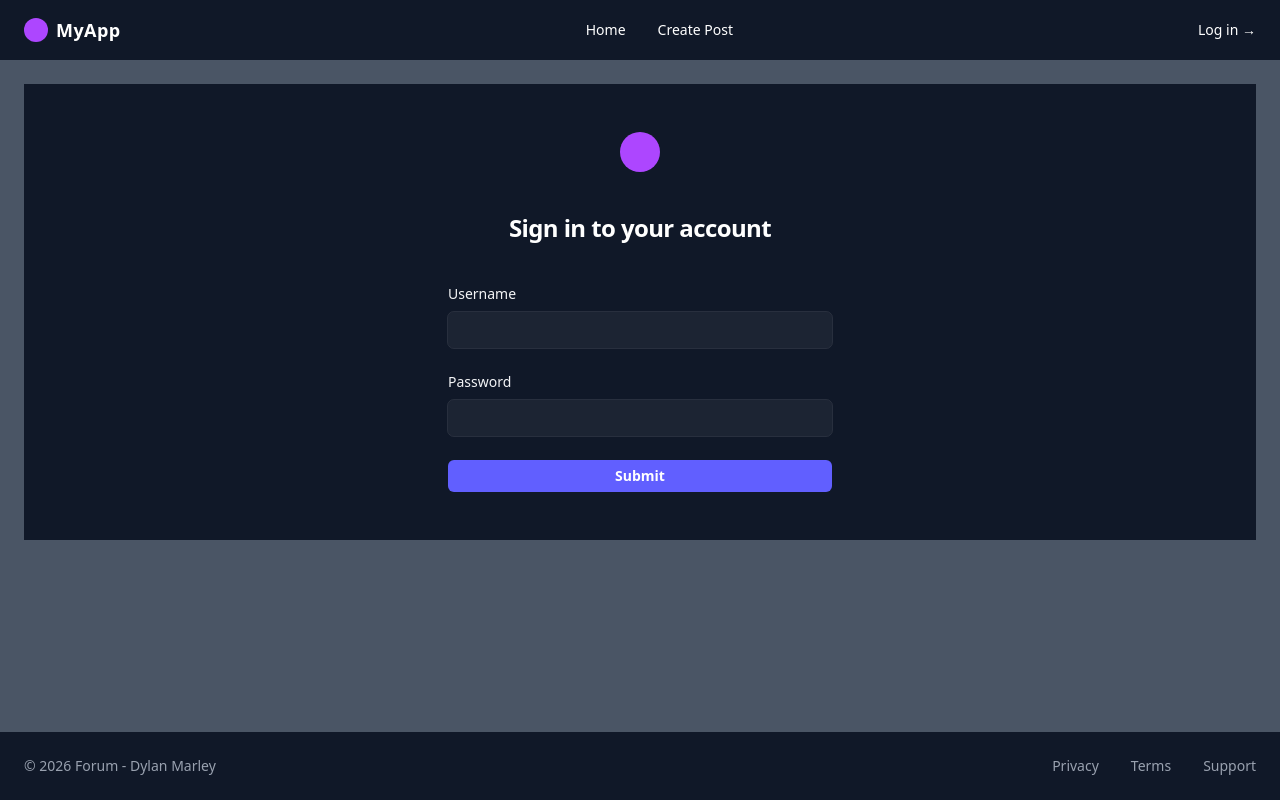
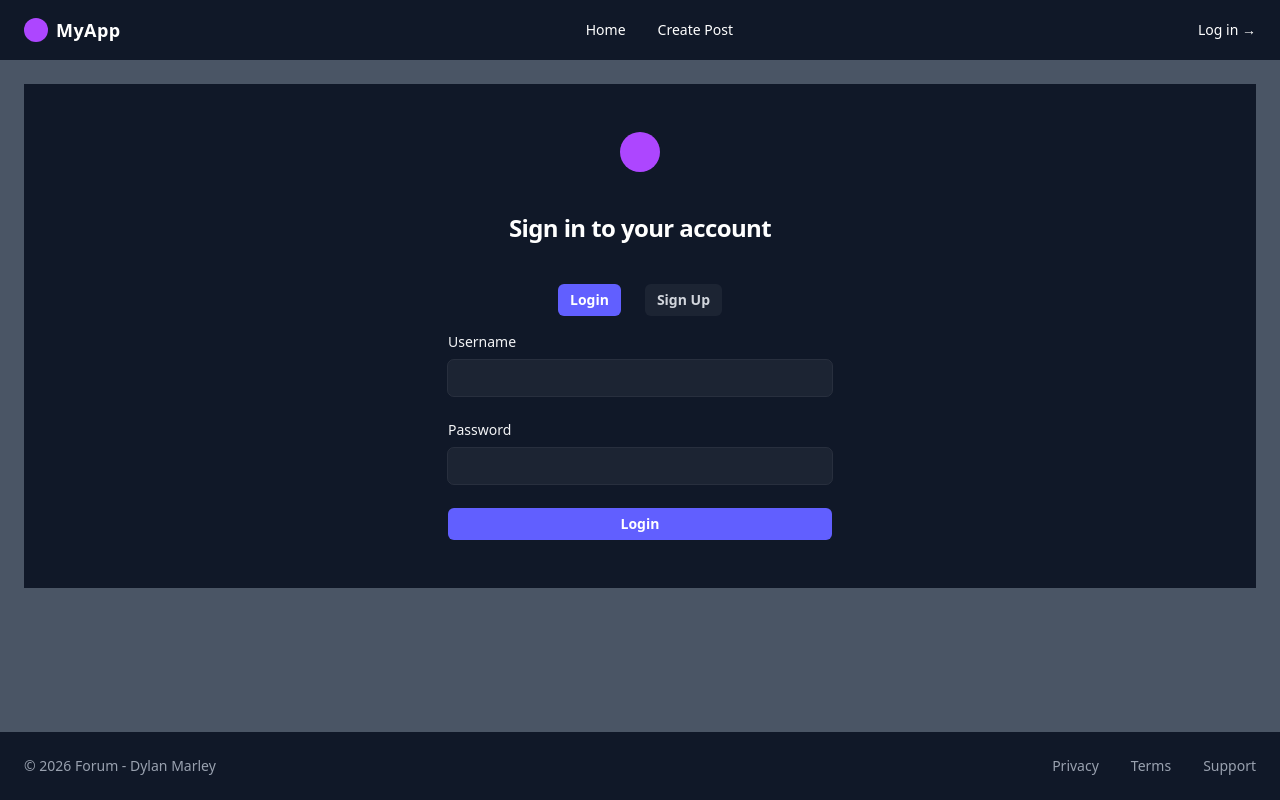
Before and after one commit to Dylan-JM/week07-assignment, a React (Vite) app in the folder client/: page /LoginSignUp in a window 1280 px wide. Built offline with nearby package versions, Linux system fonts and the light colour scheme.

Commit message:
feat: basic login

```diff
--- a/client/src/components/Form.jsx
+++ b/client/src/components/Form.jsx
@@ -1,14 +1,45 @@
 import { useState } from "react";
 
 export function Form() {
+  const [mode, setMode] = useState("login");
+
   const [formValues, setFormValues] = useState({
     username: "",
     password: "",
+    confirmPassword: "",
   });
 
-  function handleSubmit(event) {
+  async function handleSubmit(event) {
     event.preventDefault();
-    console.log("The form values are", formValues);
+
+    if (mode === "signup") {
+      try {
+        await fetch(`${import.meta.env.VITE_SERVER_URL}/new-user`, {
+          method: "POST",
+          headers: {
+            "Content-Type": "application/json",
+          },
+          body: JSON.stringify({
+            username: formValues.username,
+            password: formValues.password,
+          }),
+        });
+      } catch (error) {
+        console.error("Error:", error);
+      }
+    }
+
+    if (mode === "login") {
+      localStorage.setItem(
+        "user",
+        JSON.stringify({
+          username: formValues.username,
+          avatar: null,
+        })
+      );
+    }
+
+    window.location.href = "/";
   }
 
   function handleInputChange(event) {
@@ -19,6 +50,33 @@ export function Form() {
   }
 
   return (
+    <div className="space-y-6">
+      <div className="flex justify-center gap-6 mb-4">
+        <button
+          type="button"
+          onClick={() => setMode("login")}
+          className={`px-3 py-1.5 rounded-md text-sm font-semibold transition ${
+            mode === "login"
+              ? "bg-indigo-500 text-white"
+              : "bg-white/5 text-gray-300 hover:bg-white/10"
+          }`}
+        >
+          Login
+        </button>
+
+        <button
+          type="button"
+          onClick={() => setMode("signup")}
+          className={`px-3 py-1.5 rounded-md text-sm font-semibold transition ${
+            mode === "signup"
+              ? "bg-indigo-500 text-white"
+              : "bg-white/5 text-gray-300 hover:bg-white/10"
+          }`}
+        >
+          Sign Up
+        </button>
+      </div>
+
       <form onSubmit={handleSubmit} className="space-y-6">
         <div>
           <label
@@ -34,11 +92,10 @@ export function Form() {
               name="username"
               value={formValues.username}
               onChange={handleInputChange}
-            className="block w-full rounded-md bg-white/5 px-3 py-1.5 text-base text-white outline outline-1 outline-white/10 placeholder:text-gray-500 focus:outline-2 focus:outline-indigo-500"
+              className="block w-full rounded-md bg-white/5 px-3 py-1.5 text-base text-white outline outline-white/10 placeholder:text-gray-500 focus:outline-2 focus:outline-indigo-500"
             />
           </div>
         </div>
-
         <div>
           <label
             htmlFor="password"
@@ -53,17 +110,37 @@ export function Form() {
               name="password"
               value={formValues.password}
               onChange={handleInputChange}
-            className="block w-full rounded-md bg-white/5 px-3 py-1.5 text-base text-white outline outline-1 outline-white/10 placeholder:text-gray-500 focus:outline-2 focus:outline-indigo-500"
+              className="block w-full rounded-md bg-white/5 px-3 py-1.5 text-base text-white outline outline-white/10 placeholder:text-gray-500 focus:outline-2 focus:outline-indigo-500"
             />
           </div>
         </div>
-
+        {mode === "signup" && (
+          <div>
+            <label
+              htmlFor="confirmPassword"
+              className="block text-sm font-medium text-gray-100"
+            >
+              Confirm Password
+            </label>
+            <div className="mt-2">
+              <input
+                type="password"
+                id="confirmPassword"
+                name="confirmPassword"
+                value={formValues.confirmPassword}
+                onChange={handleInputChange}
+                className="block w-full rounded-md bg-white/5 px-3 py-1.5 text-base text-white outline-1 outline-white/10 placeholder:text-gray-500 focus:outline-2 focus:outline-indigo-500"
+              />
+            </div>
+          </div>
+        )}
         <button
           type="submit"
           className="flex w-full justify-center rounded-md bg-indigo-500 px-3 py-1.5 text-sm font-semibold text-white hover:bg-indigo-400 focus-visible:outline-2 focus-visible:outline-indigo-500"
         >
-        Submit
+          {mode === "login" ? "Login" : "Create Account"}
         </button>
       </form>
+    </div>
   );
 }
```
Also changed, not shown: 2 other files (tests, documents, lock files or other folders). Lines whose indentation alone changed are shown as unchanged.
